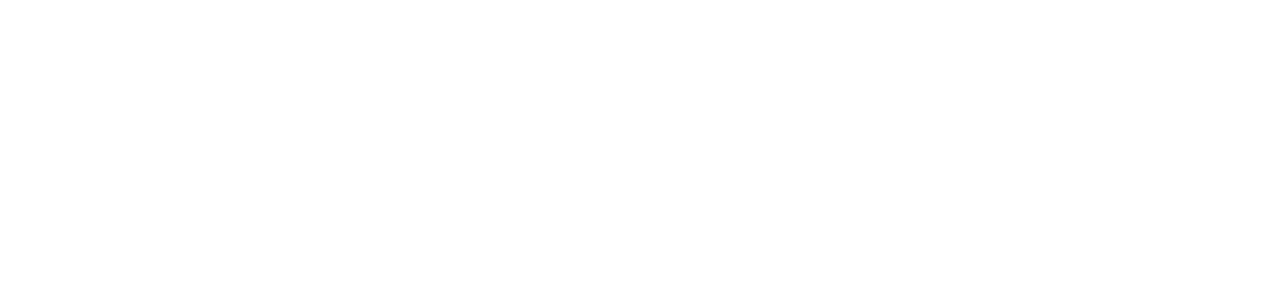
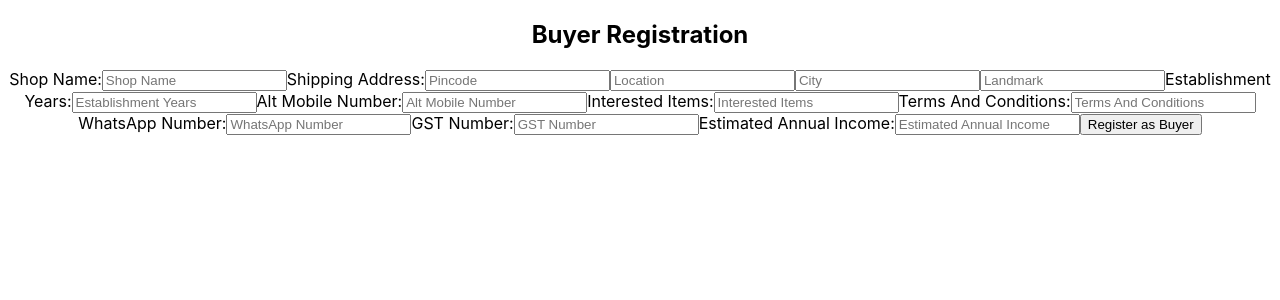
Before and after one commit to Noor-30412/TWC_together_we_connect, a React (Create React App) app in the folder client/: page /register-buyer in a window 1280 px wide. Before the commit this address had no page. Shown: the top 300 px of the page. Built offline with nearby package versions, Linux system fonts and the light colour scheme.

Commit message:
added front end for buyer registration-noor

```diff
--- a/client/src/Routes.js
+++ b/client/src/Routes.js
@@ -5,6 +5,7 @@
 import Signup from './components/signUp';
 import Login from './components/login';
 import About from './components/About'; // Import the About component
+import RegisterBuyer from './components/Buyer';
 
 const AppRoutes = () => {
   return (
@@ -13,6 +14,7 @@
       <Route path="/about" element={<About />} />
       <Route path="/signup" element={<Signup />} />
       <Route path="/login" element={<Login />} />
+      <Route path="/register-buyer" element={<RegisterBuyer />} />
     </Routes>
   );
 };
--- /dev/null
+++ b/client/src/components/Buyer.js
@@ -0,0 +1,196 @@
+import React, { useState } from 'react';
+import axios from 'axios';
+
+const BuyerRegistration = () => {
+    // Define state for form fields
+    const [formData, setFormData] = useState({
+        shopName: '',
+        shippingAddress: {
+            pincode: '',
+            location: '',
+            city: '',
+            landmark: '',
+        },
+        establishmentYears: '',
+        altMobileNumber: '',
+        interestedItems: '',
+        termsAndConditions: '',
+        whatsappNumber: '',
+        gstNumber: '',
+        estimatedAnnualIncome: '',
+    });
+
+    // Handle form field changes
+    const handleInputChange = (e) => {
+        const { name, value } = e.target;
+        setFormData((prevData) => ({
+            ...prevData,
+            [name]: value,
+        }));
+    };
+
+    // Handle shipping address changes
+    const handleAddressChange = (e) => {
+        const { name, value } = e.target;
+        setFormData((prevData) => ({
+            ...prevData,
+            shippingAddress: {
+                ...prevData.shippingAddress,
+                [name]: value,
+            },
+        }));
+    };
+
+    // Handle form submission
+    const handleBuyerRegistration = async (e) => {
+        e.preventDefault();
+
+        try {
+            // Use the authenticated user's token for the request
+            const token = localStorage.getItem('token'); // Assuming you store the token in localStorage
+            const response = await axios.post('/api/buyers/register', formData, {
+                headers: {
+                    Authorization: token,
+                },
+            });
+
+            console.log(response.data);
+        } catch (error) {
+            console.error('Buyer registration error:', error.response.data.message);
+        }
+    };
+
+    return (
+        <div>
+            <h2>Buyer Registration</h2>
+            <form onSubmit={handleBuyerRegistration}>
+                {/* Shop Name */}
+                <label htmlFor="shopName">Shop Name:</label>
+                <input
+                    type="text"
+                    id="shopName"
+                    name="shopName"
+                    placeholder="Shop Name"
+                    value={formData.shopName}
+                    onChange={handleInputChange}
+                />
+
+                {/* Shipping Address */}
+                <label htmlFor="shippingAddress">Shipping Address:</label>
+                <input
+                    type="text"
+                    id="pincode"
+                    name="pincode"
+                    placeholder="Pincode"
+                    value={formData.shippingAddress.pincode}
+                    onChange={handleAddressChange}
+                />
+                <input
+                    type="text"
+                    id="location"
+                    name="location"
+                    placeholder="Location"
+                    value={formData.shippingAddress.location}
+                    onChange={handleAddressChange}
+                />
+                <input
+                    type="text"
+                    id="city"
+                    name="city"
+                    placeholder="City"
+                    value={formData.shippingAddress.city}
+                    onChange={handleAddressChange}
+                />
+                <input
+                    type="text"
+                    id="landmark"
+                    name="landmark"
+                    placeholder="Landmark"
+                    value={formData.shippingAddress.landmark}
+                    onChange={handleAddressChange}
+                />
+
+                {/* Establishment Years */}
+                <label htmlFor="establishmentYears">Establishment Years:</label>
+                <input
+                    type="text"
+                    id="establishmentYears"
+                    name="establishmentYears"
+                    placeholder="Establishment Years"
+                    value={formData.establishmentYears}
+                    onChange={handleInputChange}
+                />
+
+                {/* Alt Mobile Number */}
+                <label htmlFor="altMobileNumber">Alt Mobile Number:</label>
+                <input
+                    type="text"
+                    id="altMobileNumber"
+                    name="altMobileNumber"
+                    placeholder="Alt Mobile Number"
+                    value={formData.altMobileNumber}
+                    onChange={handleInputChange}
+                />
+
+                {/* Interested Items */}
+                <label htmlFor="interestedItems">Interested Items:</label>
+                <input
+                    type="text"
+                    id="interestedItems"
+                    name="interestedItems"
+                    placeholder="Interested Items"
+                    value={formData.interestedItems}
+                    onChange={handleInputChange}
+                />
+
+                {/* Terms And Conditions */}
+                <label htmlFor="termsAndConditions">Terms And Conditions:</label>
+                <input
+                    type="text"
+                    id="termsAndConditions"
+                    name="termsAndConditions"
+                    placeholder="Terms And Conditions"
+                    value={formData.termsAndConditions}
+                    onChange={handleInputChange}
+                />
+
+                {/* WhatsApp Number */}
+                <label htmlFor="whatsappNumber">WhatsApp Number:</label>
+                <input
+                    type="text"
+                    id="whatsappNumber"
+                    name="whatsappNumber"
+                    placeholder="WhatsApp Number"
+                    value={formData.whatsappNumber}
+                    onChange={handleInputChange}
+                />
+
+                {/* GST Number */}
+                <label htmlFor="gstNumber">GST Number:</label>
+                <input
+                    type="text"
+                    id="gstNumber"
+                    name="gstNumber"
+                    placeholder="GST Number"
+                    value={formData.gstNumber}
+                    onChange={handleInputChange}
+                />
+
+                {/* Estimated Annual Income */}
+                <label htmlFor="estimatedAnnualIncome">Estimated Annual Income:</label>
+                <input
+                    type="text"
+                    id="estimatedAnnualIncome"
+                    name="estimatedAnnualIncome"
+                    placeholder="Estimated Annual Income"
+                    value={formData.estimatedAnnualIncome}
+                    onChange={handleInputChange}
+                />
+
+                <button type="submit">Register as Buyer</button>
+            </form>
+        </div>
+    );
+};
+
+export default BuyerRegistration;
--- a/client/src/components/Home.js
+++ b/client/src/components/Home.js
@@ -1,17 +1,42 @@
 // In your Home component
 import React from 'react';
 import { useAuth } from '../context/AuthContext';
+import { Link, useNavigate } from 'react-router-dom';
 
 // Home.js
 const Home = () => {
-    const { isAuthenticated, user } = useAuth();
+    const { isAuthenticated, user, logout } = useAuth();
+    const navigate = useNavigate();
+
+    const handleLogout = () => {
+        logout();
+        navigate('/home'); // Redirect to home page after logout
+    };
+
+    const renderAuthButtons = () => {
+        if (isAuthenticated) {
+            return (
+                <>
+                    <button onClick={handleLogout}>Logout</button>
+                    <Link to="/register-buyer">Register Buyer Shop</Link>
+                </>
+            );
+        } else {
+            return (
+                <>
+                    <Link to="/login">Login</Link>
+                    <Link to="/signup">Signup</Link>
+                </>
+            );
+        }
+    };
 
     return (
         <div>
             <h2>{isAuthenticated ? `Welcome ${user.username}` : 'Welcome Guest'}</h2>
+            {renderAuthButtons()}
         </div>
     );
 };
 
-
 export default Home;
--- a/client/src/components/login.js
+++ b/client/src/components/login.js
@@ -15,6 +15,7 @@
 
     const handleInputChange = (e) => {
         setLoginData({ ...loginData, [e.target.name]: e.target.value });
+        setError('');
     };
 
     const handleLogin = async () => {
@@ -23,6 +24,7 @@
             const { token, userId, username } = response.data;
             console.log('User logged in:', username);
             login({ token, userId, username });
+            localStorage.setItem('token', response.data.token);
             navigate('/home');
         } catch (error) {
             console.error('Login error:', error.response?.data?.message);
```
